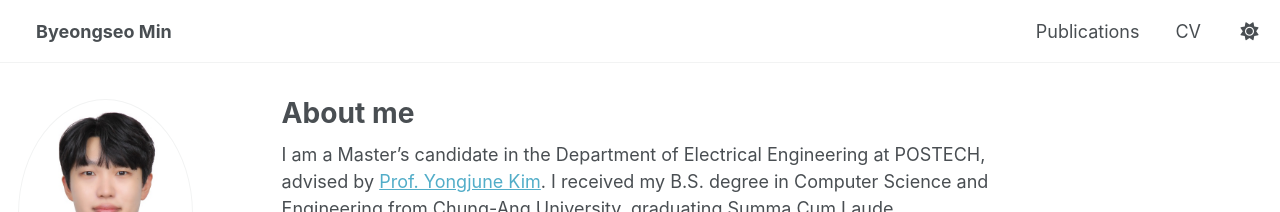
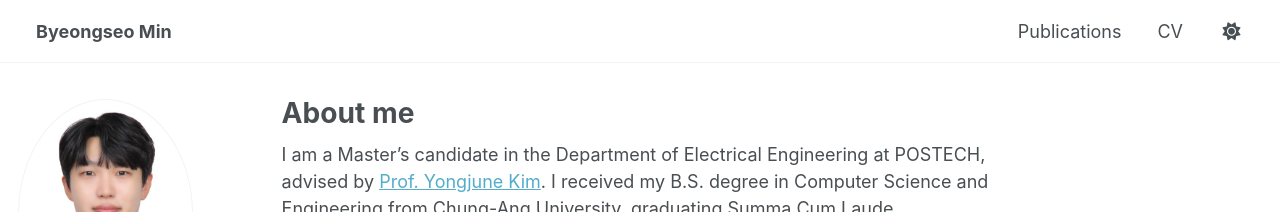
Before and after one commit to byeongseomin51/byeongseomin51.github.io, a Jekyll site: the page built from _pages/about.md, in a window 1280 px wide. Shown: the top 212 px of the page. Built offline with Jekyll 4.4.1, drawn with Linux system fonts in a browser that asks for light colours; some web fonts are replaced; a script bundle is joined from its source files by our own code; library files that are not in the unit come from our copies.

Commit message:
right align

```diff
--- a/_sass/layout/_masthead.scss
+++ b/_sass/layout/_masthead.scss
@@ -67,6 +67,9 @@
   .nav-right-wrapper {
     display: flex;
     align-items: center;
+
+    /* 추가된 부분: 화면 우측 끝에 딱 붙지 않도록 안전 여백 추가 */
+    padding-right: 1rem;
   }
 
   ul {
```
